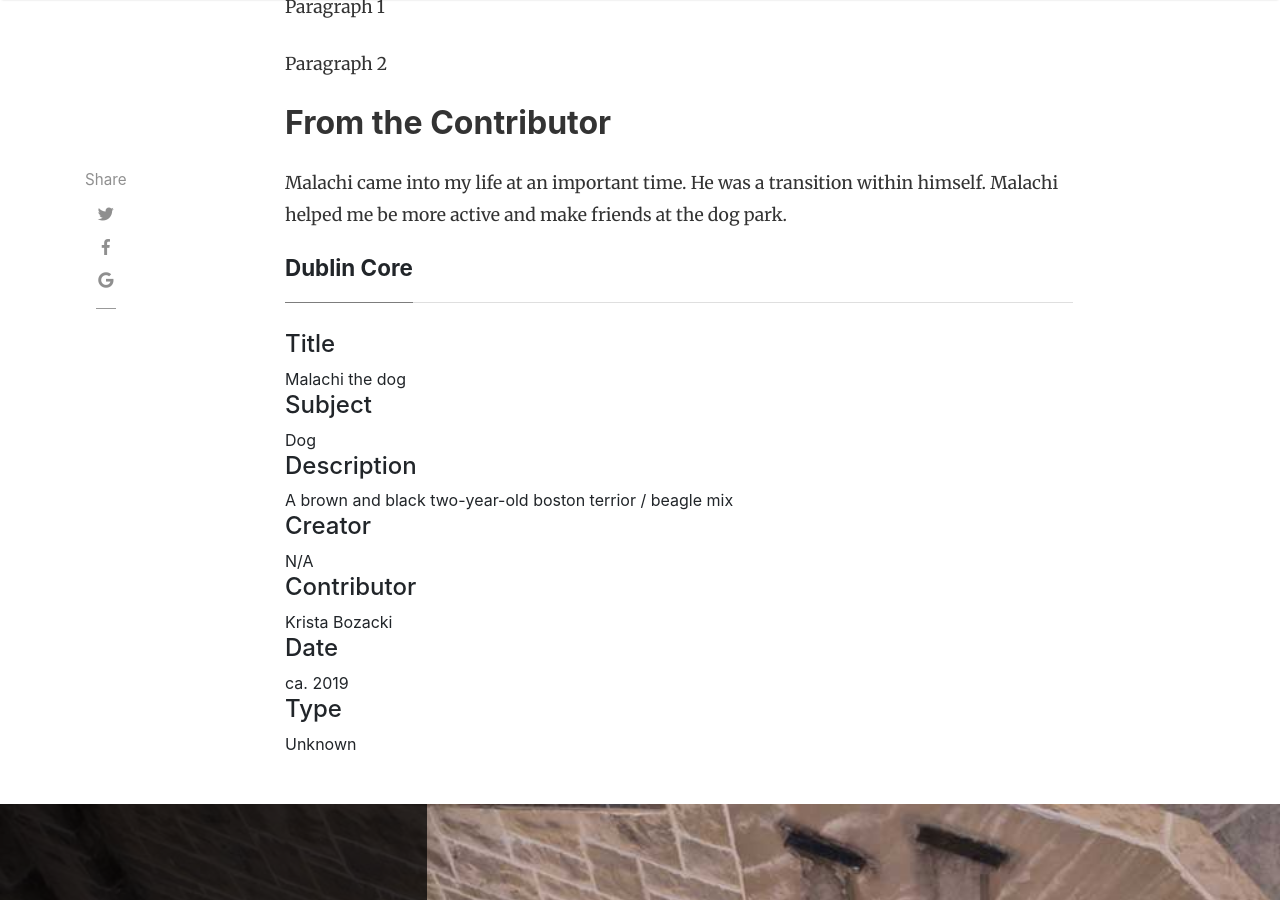
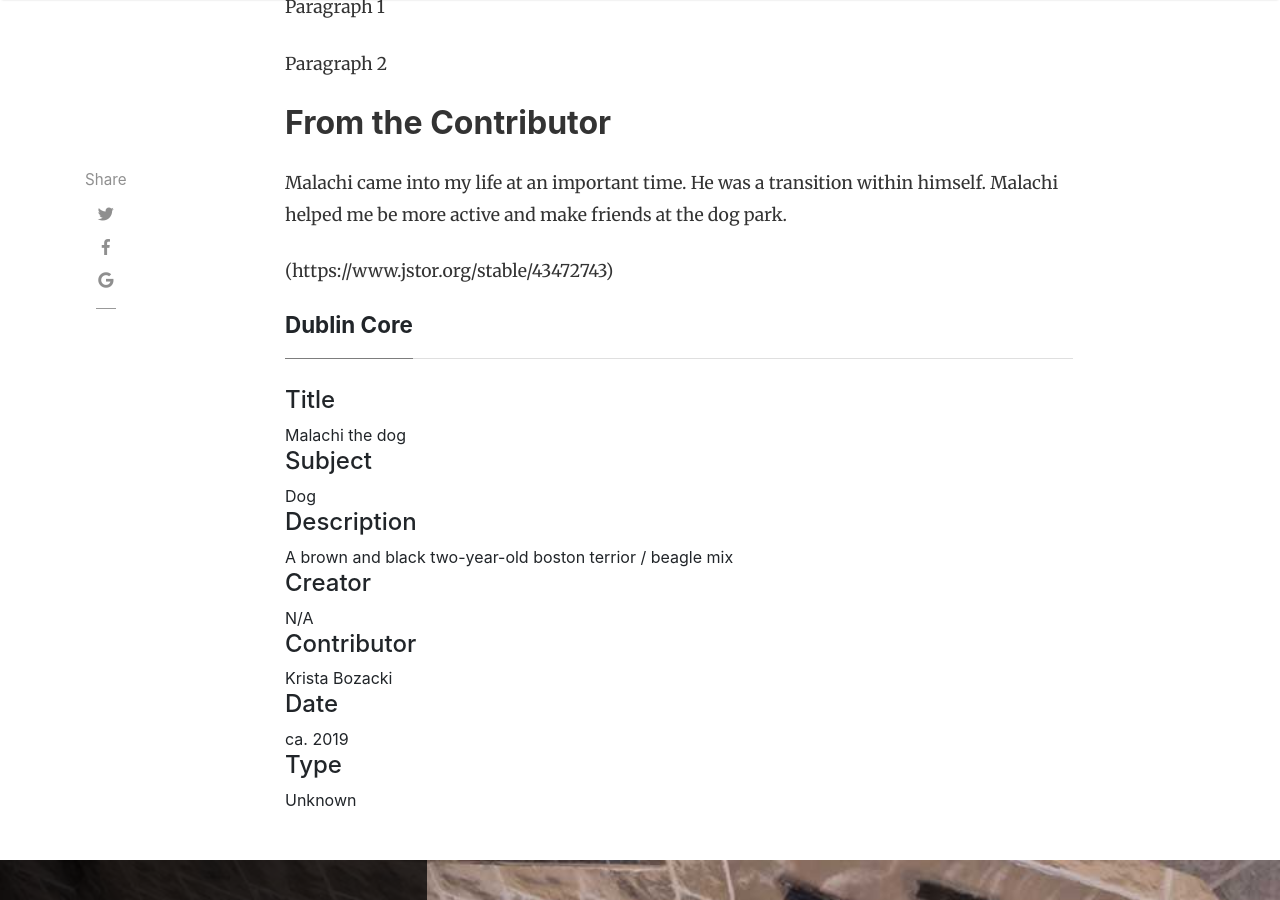
Before and after one commit to H301HistoryHarvest/H301HistoryHarvest, a Jekyll site: the page built from _items/2019-10-03-0007.md, in a window 1280 px wide and 900 px high, scrolled down 1323 px. Built offline with Jekyll 4.4.1, drawn with Linux system fonts in a browser that asks for light colours; nearby versions of some CDN libraries; comment, search, counter and statistics services are not loaded; part of the change alters nothing that is shown.

Commit message:
Update 2019-10-03-0007.md

```diff
--- a/_items/2019-10-03-0007.md
+++ b/_items/2019-10-03-0007.md
@@ -23,3 +23,5 @@ Paragraph 2
 ## From the Contributor
 
 Malachi came into my life at an important time. He was a transition within himself. Malachi helped me be more active and make friends at the dog park.
+
+(https://www.jstor.org/stable/43472743)
```
